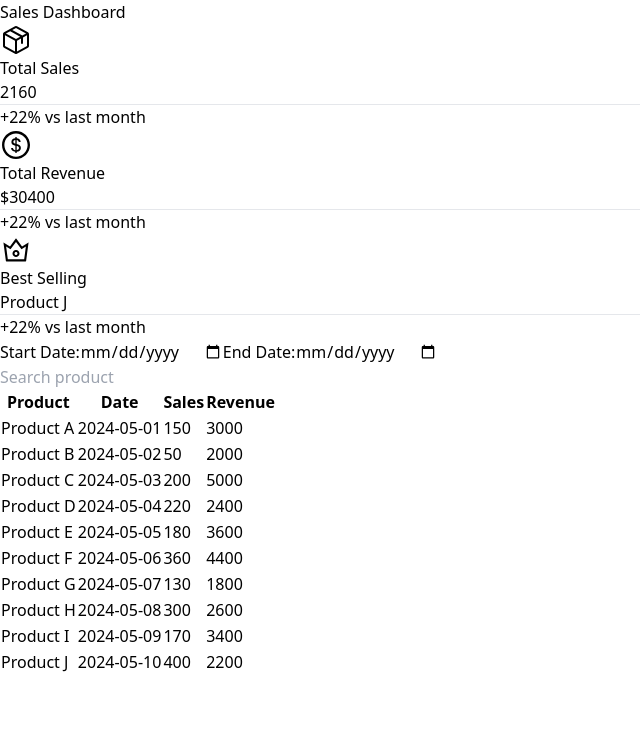
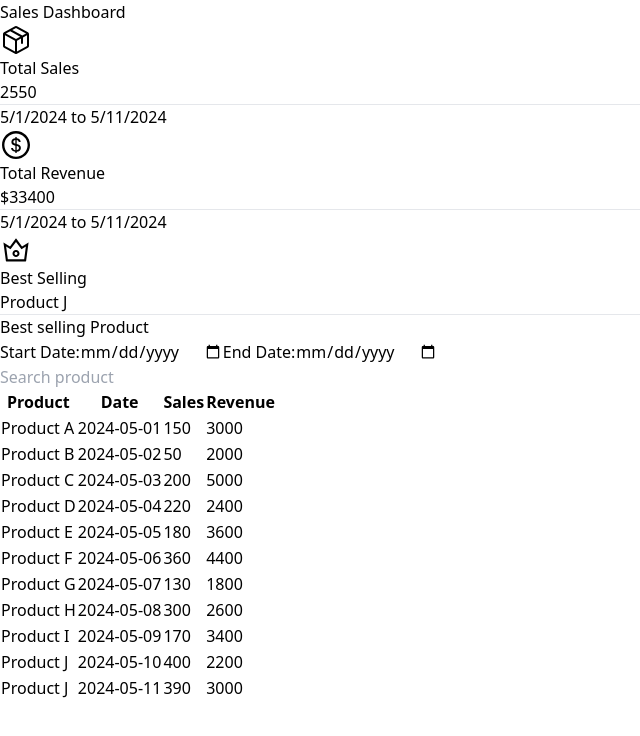
Before and after one commit to mokautsar30/analytic-dashboard, a React (Vite) app in the folder client/: page / in a window 1280 px wide. Shown: the top 736 px of the page, without its empty margins (0-640 px from the left). Built offline with nearby package versions, Linux system fonts and the light colour scheme; data requests are answered from the project's data file.

Commit message:
feat: add date range for total sales and total revenue

```diff
--- a/client/db.json
+++ b/client/db.json
@@ -69,6 +69,13 @@
       "date": "2024-05-10",
       "sales": 400,
       "revenue": 2200
+    },
+    {
+      "id": 11,
+      "product": "Product J",
+      "date": "2024-05-11",
+      "sales": 390,
+      "revenue": 3000
     }
   ]
 }
--- a/client/src/components/table/Statistic.jsx
+++ b/client/src/components/table/Statistic.jsx
@@ -36,6 +36,16 @@ const Statistic = () => {
     ""
   );
 
+  const minDate = new Date(
+    Math.min(...filteredSales.map((sale) => new Date(sale.date)))
+  );
+  const maxDate = new Date(
+    Math.max(...filteredSales.map((sale) => new Date(sale.date)))
+  );
+
+  const formattedStartDate = minDate.toLocaleDateString();
+  const formattedEndDate = maxDate.toLocaleDateString();
+
   return (
     <>
       <div className="flex flex-wrap gap-x-4 gap-y-12 bg-gray-100 rounded-2xl px-4 py-10 lg:px-10 justify-center items-center mb-5">
@@ -55,8 +65,10 @@ const Statistic = () => {
             <hr className="opacity-50" />
             <div className="p-4">
               <p className="font-light">
-                <span className="text-sm font-bold text-green-600">+22% </span>
-                vs last month
+                <span className="text-sm font-bold text-green-600">
+                  {" "}
+                  {formattedStartDate} to {formattedEndDate}{" "}
+                </span>
               </p>
             </div>
           </div>
@@ -76,8 +88,10 @@ const Statistic = () => {
             <hr className="opacity-50" />
             <div className="p-4">
               <p className="font-light">
-                <span className="text-sm font-bold text-green-600">+22% </span>
-                vs last month
+                <span className="text-sm font-bold text-green-600">
+                  {" "}
+                  {formattedStartDate} to {formattedEndDate}{" "}
+                </span>
               </p>
             </div>
           </div>
@@ -96,8 +110,9 @@ const Statistic = () => {
             <hr className="opacity-50" />
             <div className="p-4">
               <p className="font-light">
-                <span className="text-sm font-bold text-green-600">+22% </span>
-                vs last month
+                <span className="text-sm font-bold text-green-600">
+                  Best selling Product{" "}
+                </span>
               </p>
             </div>
           </div>
```
